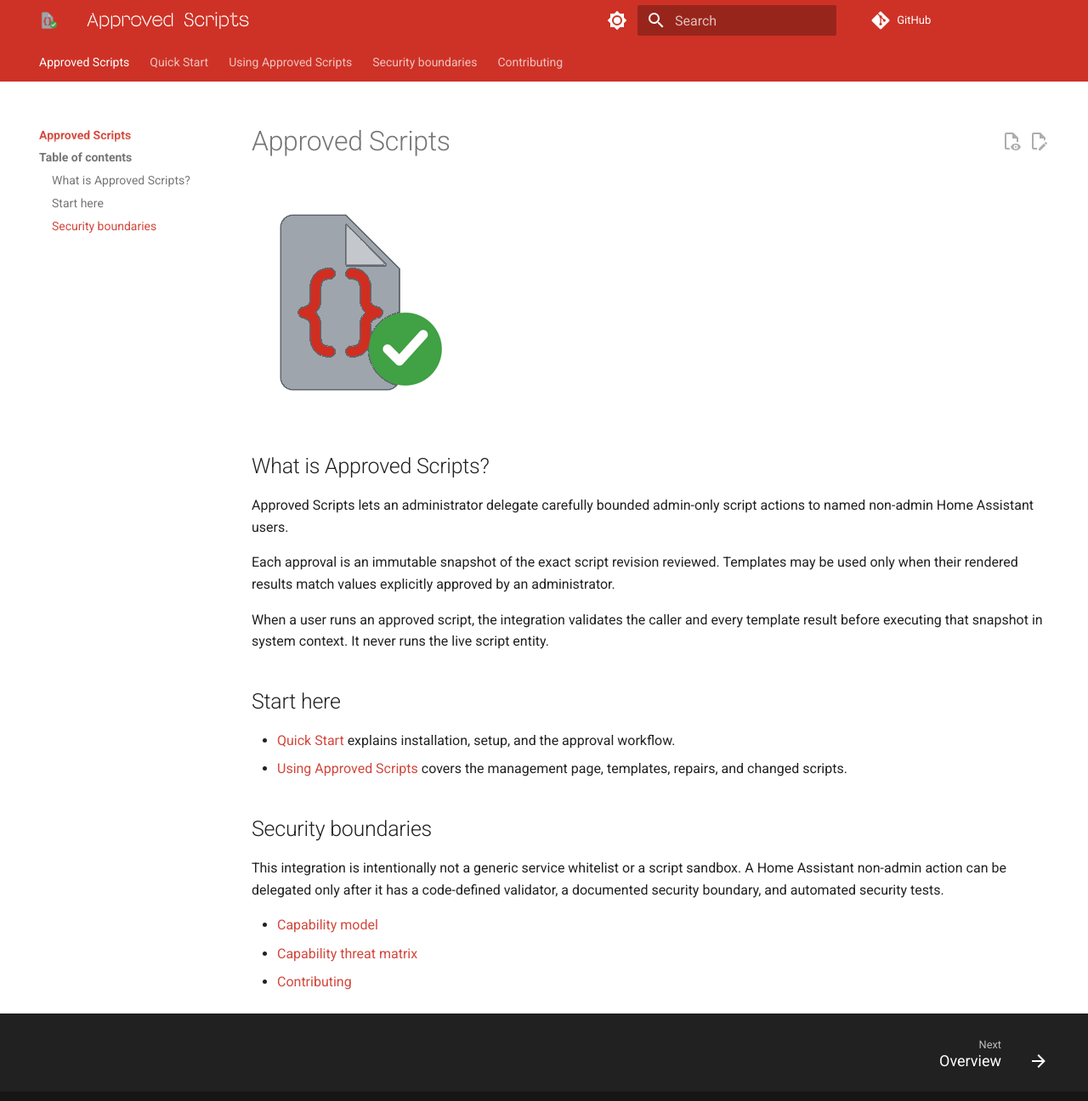
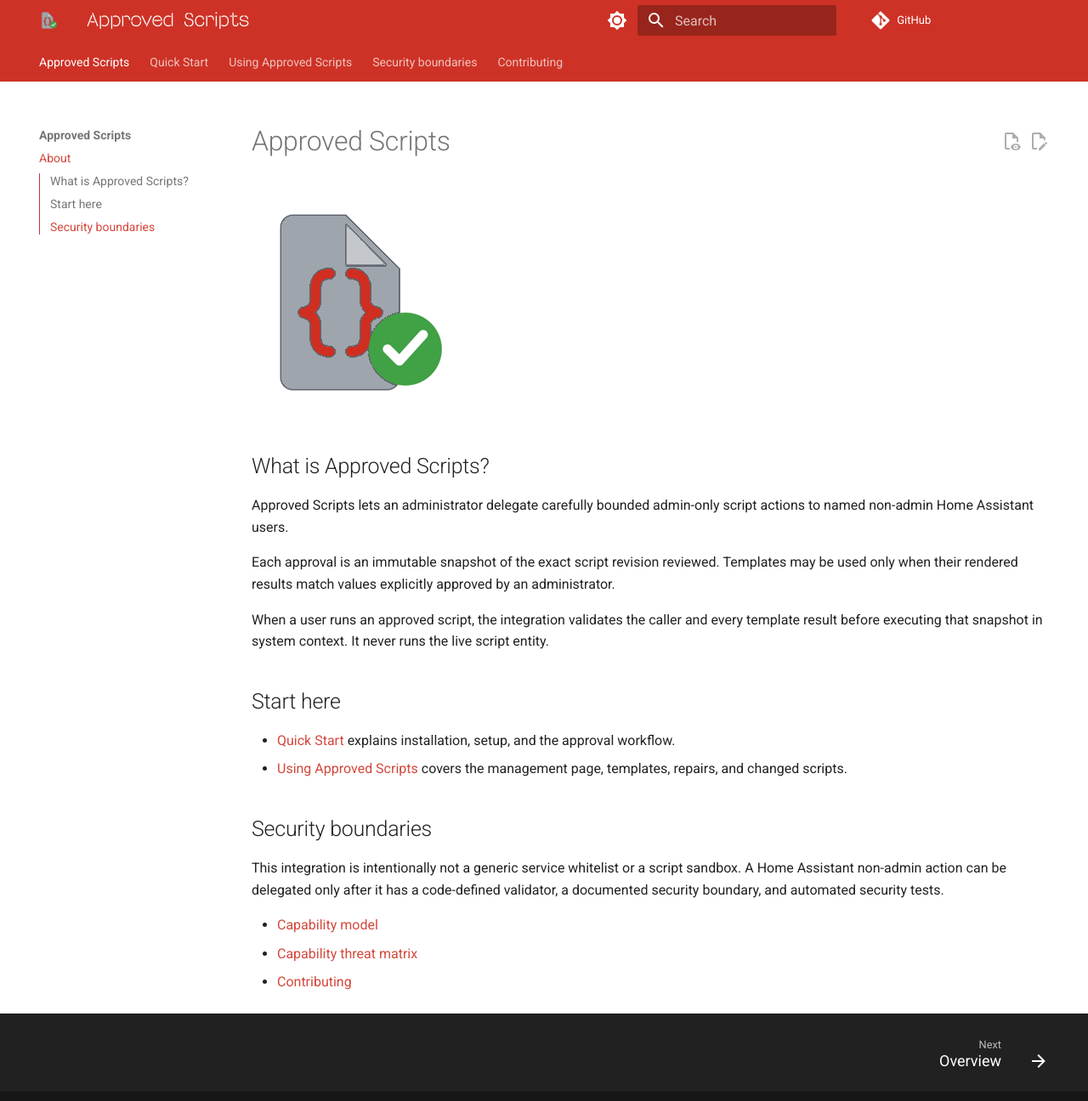
Before and after one commit to Lint-Free-Technology/approved_scripts, an MkDocs documentation site: the page built from docs/source/index.md, in a window 1280 px wide and 1309 px high. Shown: the top 1296 px of the window at 85% size. Built offline with MkDocs 1.6.1 and Material for MkDocs 9.7.7, drawn with Linux system fonts in a browser that asks for light colours; comment, search, counter and statistics services are not loaded.

Commit message:
chore(docs): Improve nav

```diff
--- a/docs/mkdocs.yml
+++ b/docs/mkdocs.yml
@@ -9,7 +9,6 @@ theme:
   variant: classic
   features:
     - navigation.tabs
-    - navigation.indexes
     - navigation.expand
     - toc.integrate
     - navigation.top
--- a/docs/overrides/partials/nav.html
+++ /dev/null
@@ -1,31 +0,0 @@
-{# Restore Material's integrated table of contents in the primary sidebar. #}
-{% import "partials/nav-item.html" as item with context %}
-{% set class = "md-nav md-nav--primary" %}
-{% if "navigation.tabs" in features %}
-  {% set class = class ~ " md-nav--lifted" %}
-{% endif %}
-{% if "toc.integrate" in features %}
-  {% set class = class ~ " md-nav--integrated" %}
-{% endif %}
-<nav class="{{ class }}" aria-label="{{ lang.t('nav') }}" data-md-level="0">
-  <label class="md-nav__title" for="__drawer">
-    <a href="{{ config.extra.homepage | d(nav.homepage.url, true) | url }}" title="{{ config.site_name | e }}" class="md-nav__button md-logo" aria-label="{{ config.site_name }}" data-md-component="logo">
-      {% include "partials/logo.html" %}
-    </a>
-    {{ config.site_name }}
-  </label>
-  {% if config.repo_url %}
-    <div class="md-nav__source">
-      {% include "partials/source.html" %}
-    </div>
-  {% endif %}
-  <ul class="md-nav__list" data-md-scrollfix>
-    {% for nav_item in nav.items %}
-      {% set path = "__nav_" ~ loop.index %}
-      {{ item.render(nav_item, path, 1) }}
-    {% endfor %}
-  </ul>
-  {% if "toc.integrate" in features %}
-    {% include "partials/toc.html" %}
-  {% endif %}
-</nav>
```
